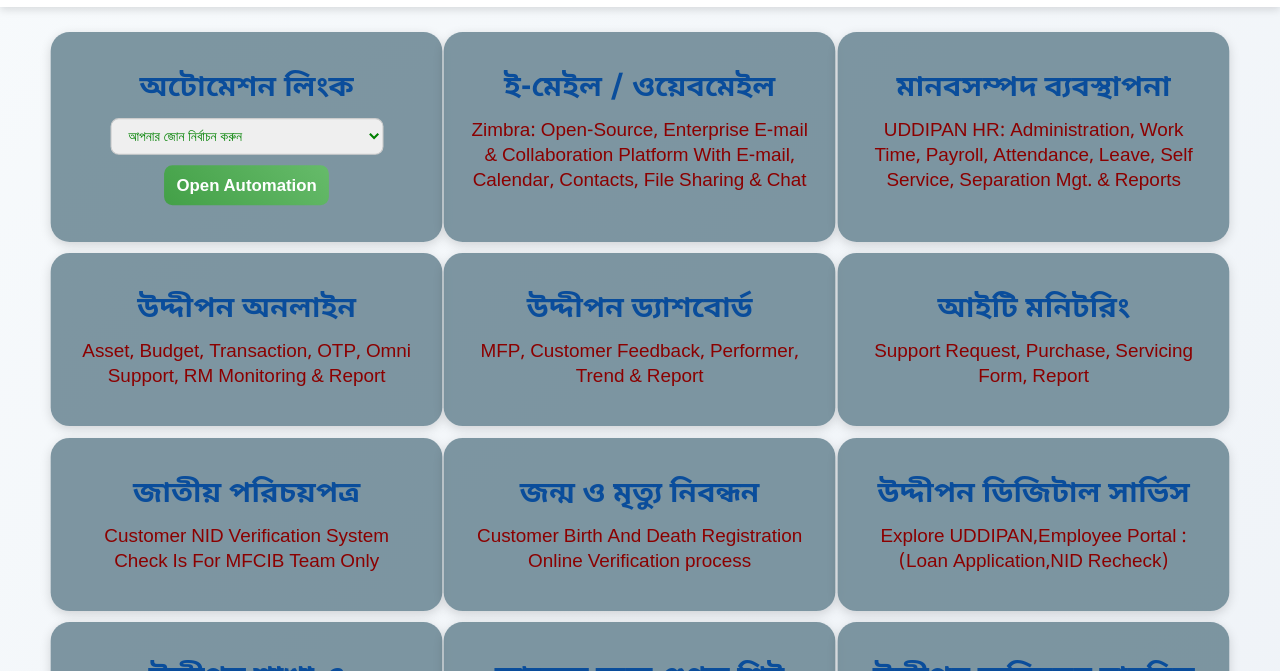
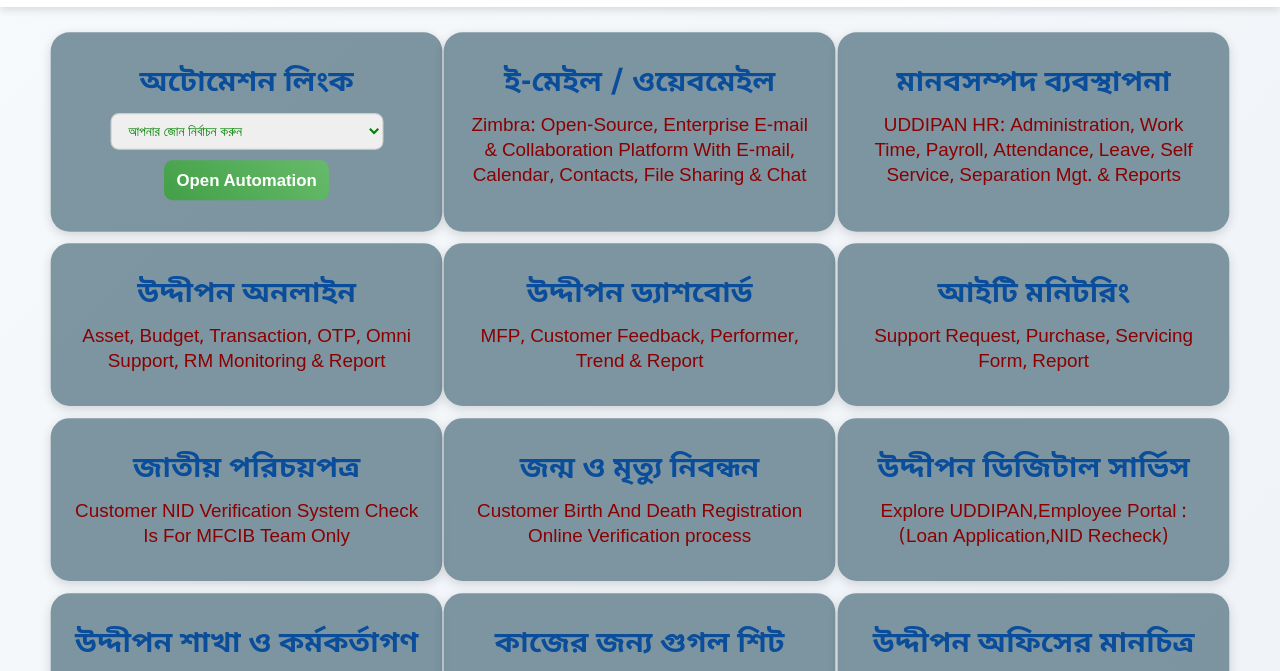
Before and after one commit to bdziaul/Others, a plain HTML site: page index.html in a window 1280 px wide. Shown: the part 93-764 px from the top of the page. Drawn offline with Linux system fonts and the light colour scheme.

Commit message:
Update index.html

```diff
--- a/index.html
+++ b/index.html
@@ -82,7 +82,7 @@ header h1:hover{
   background: rgba(96, 125, 139, 0.8); /* Blue-Gray 80% translucent */
   border-radius:18px;
   box-shadow:0 3px 10px rgba(0,0,0,0.15); /* subtle shadow */
-  padding:35px 25px; /* একটু বড় padding */
+  padding:30px 22px; /* একটু বড় padding */
   transition: all .3s ease;
   color:#FFEB99; /* lighter text inside box */
   text-align: center; /* সব content center */
```
